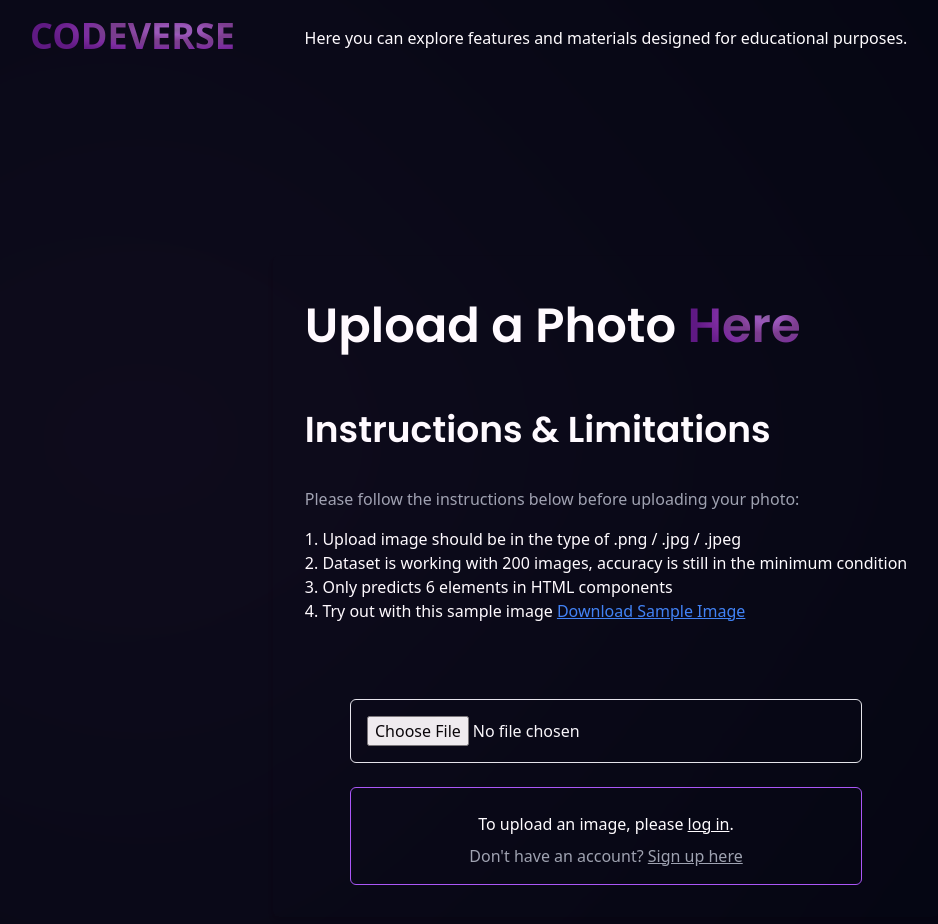
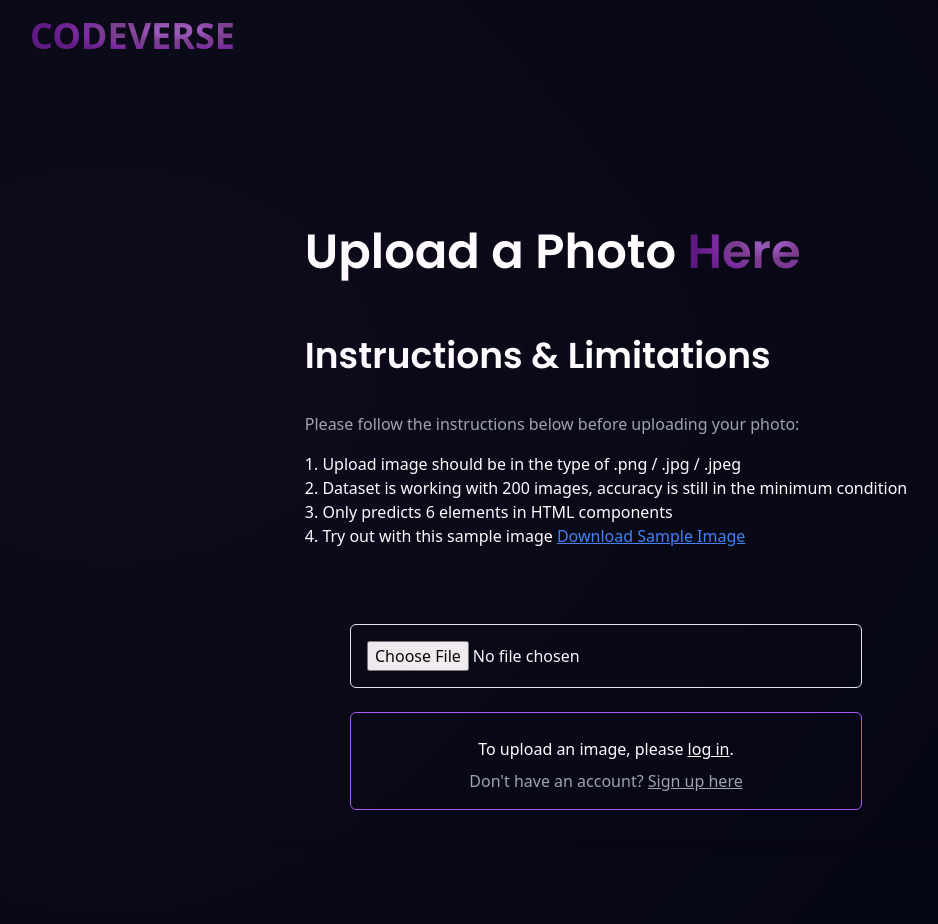
Before and after one commit to chamidu044/codeverse-frontend-digital, a React (Vite) app: page /EducationLanding in a window 1280 px wide. Shown: the top 924 px of the page, without its empty margins (34-972 px from the left). Built offline with nearby package versions, Linux system fonts and the light colour scheme; no server answers.

Commit message:
Update EducationLanding.jsx

```diff
--- a/src/components/EducationLanding.jsx
+++ b/src/components/EducationLanding.jsx
@@ -8,10 +8,7 @@
     <div className={`bg-primary ${styles.paddingX} ${styles.flexTop}`}>
       <Header />
       <div className="container mx-auto my-10 h-screen flex flex-col items-center justify-center">
-        <h1 className={styles.heading2}>Welcome to Education Mode</h1>
-        <p className="text-white text-center mt-4 mb-8">
-          Here you can explore features and materials designed for educational purposes.
-        </p>
+
         <EducationUpload />
       </div>
     </div>
```
